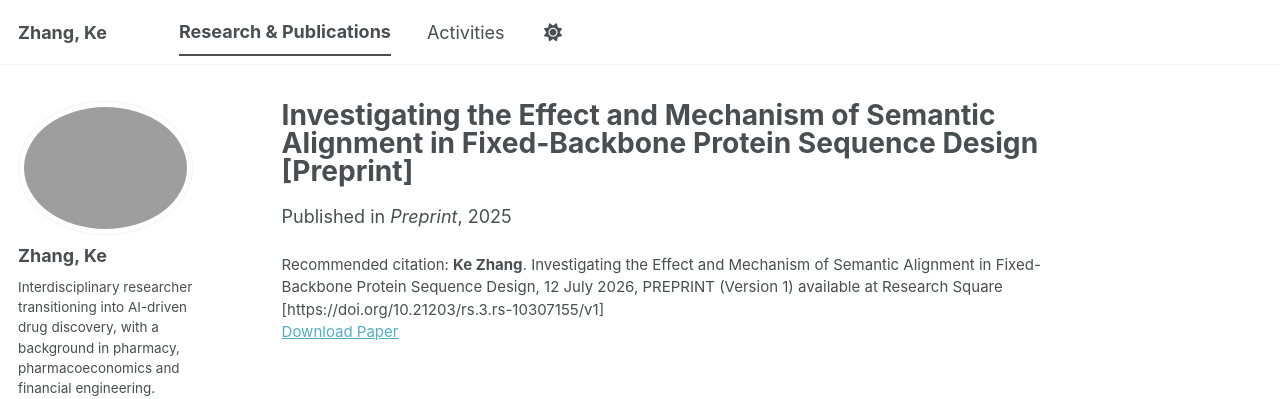
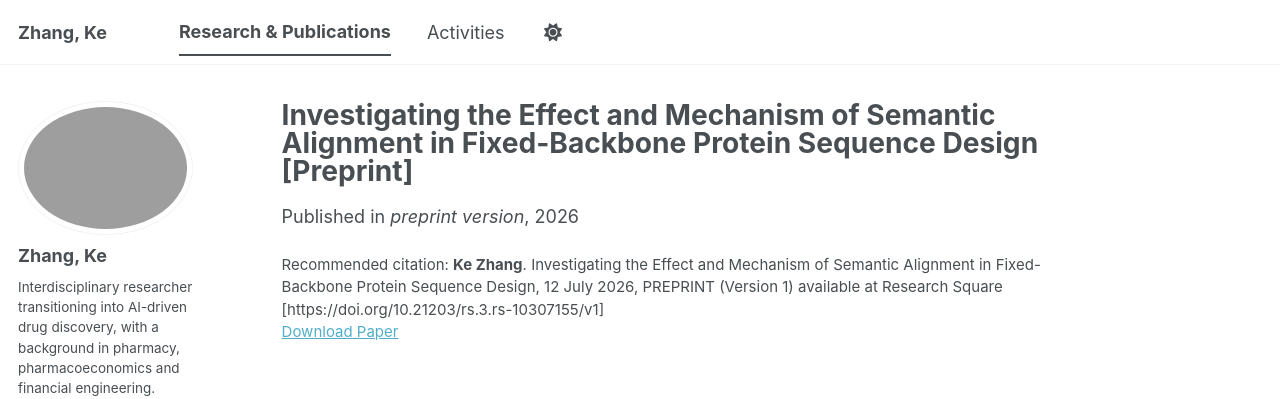
Before and after one commit to Zhangke123jimu/Zhangke123jimu.github.io, a Jekyll site: the page built from _publications/2026-07-01-paper.md, in a window 1280 px wide. Shown: the top 399 px of the page. Built offline with Jekyll 4.4.1, drawn with Linux system fonts in a browser that asks for light colours; some web fonts are replaced; a script bundle is joined from its source files by our own code; library files that are not in the unit come from our copies.

Commit message:
Update 2026-07-01-paper.md

```diff
--- a/_publications/2026-07-01-paper.md
+++ b/_publications/2026-07-01-paper.md
@@ -4,8 +4,8 @@ collection: publications
 category: manuscripts
 permalink: /research-and-publications/2025-07-01-paper
 excerpt: 'AGSDD proposed semantic alignment (SA) as a way to incorporate amino-acid-level semantic information into diffusion-based inverse folding. This study uses MapDiff as a case study to examine the transferability of AGSDD-inspired SA and analyze its effect on the final amino-acid probability distribution.'
-date: 2025-03-01
-venue: 'Preprint'
+date: 2026-07-01
+venue: 'preprint version'
 paperurl: 'https://doi.org/10.21203/rs.3.rs-10307155/v1'
 citation: '<strong>Ke Zhang</strong>. Investigating the Effect and Mechanism of Semantic Alignment in Fixed-Backbone Protein Sequence Design, 12 July 2026, PREPRINT (Version 1) available at Research Square [https://doi.org/10.21203/rs.3.rs-10307155/v1]'
 ---
```
